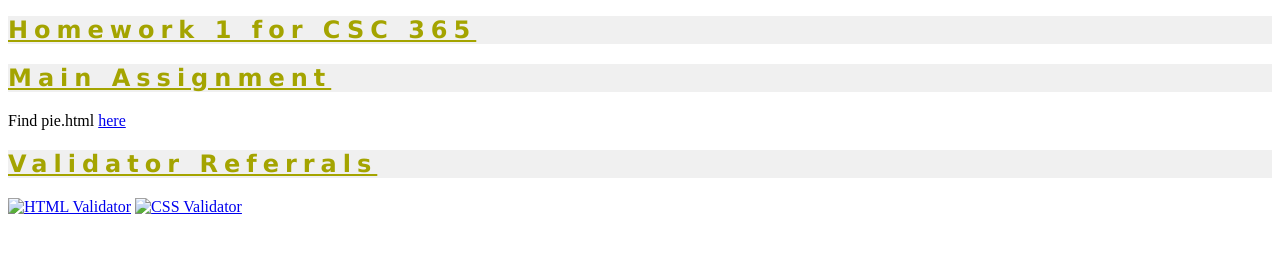
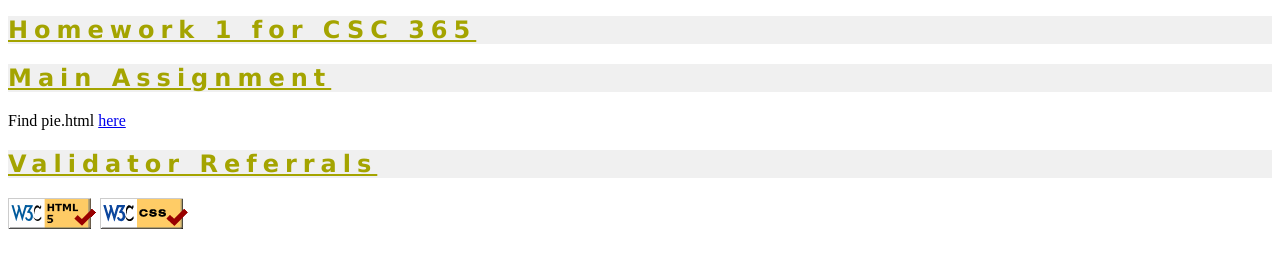
Before and after one commit to ztmaev/ASSIGNMENT-CREATING-RECIPE-PAGES, a plain HTML site: page index.html in a window 1280 px wide. Drawn offline with Linux system fonts and the light colour scheme; the site is published under a folder, as on GitHub Pages, so addresses that start at the root find nothing.

Commit message:
folder error 1

```diff
--- a/index.html
+++ b/index.html
@@ -18,7 +18,7 @@
 
 <h2>Validator Referrals</h2>
 
-<p><a href="http://validator.w3.org/check?url=referer"><img src="/resources/w3c-html.png" alt="HTML Validator" /></a>
-    <a href="http://jigsaw.w3.org/css-validator/check/referer"><img src="/resources/w3c-css.png" alt="CSS Validator" /></a></p>
+<p><a href="http://validator.w3.org/check?url=referer"><img src="resources/w3c-html.png" alt="HTML Validator" /></a>
+    <a href="http://jigsaw.w3.org/css-validator/check/referer"><img src="resources/w3c-css.png" alt="CSS Validator" /></a></p>
 </body>
 </html>
```
